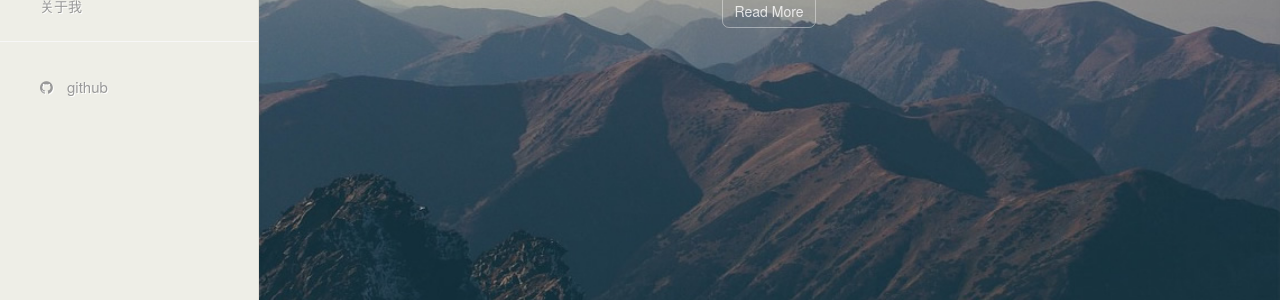
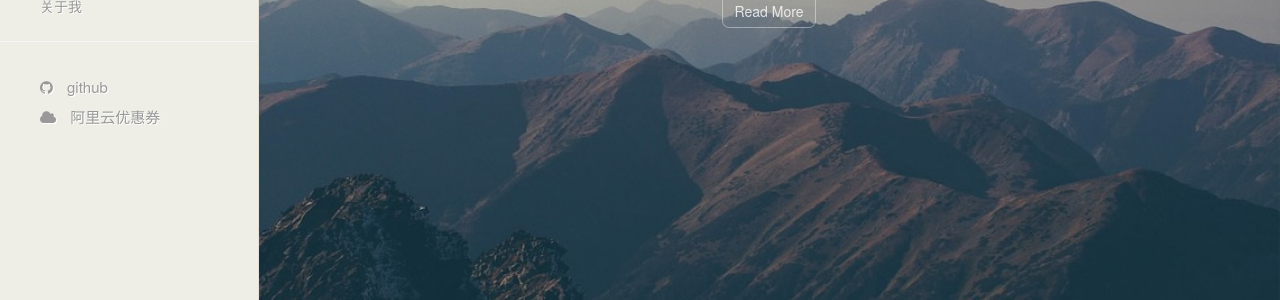
Before and after one commit to apibrain/apibrain.github.io, a Jekyll site: the page built from index.html, in a window 1280 px wide. Shown: the part 308-608 px from the top of the page. Built offline with Jekyll 4.4.1, drawn with Linux system fonts in a browser that asks for light colours.

Commit message:
添加了阿里云优惠券链接

```diff
--- a/_includes/navigation.html
+++ b/_includes/navigation.html
@@ -45,6 +45,7 @@
     <hr>
     <div id="social-wrapper">
       <li> <a href="{{ site.github }}"><i class="fa fa-github"></i> github</a> </li>
+      <li> <a href="https://www.dute.me/aliyun/" title="阿里云优惠券，阿里云产品优惠信息"><i class="fa fa-cloud"></i> 阿里云优惠券</a> </li>
     </div>
   </ul>
 </div>
```
